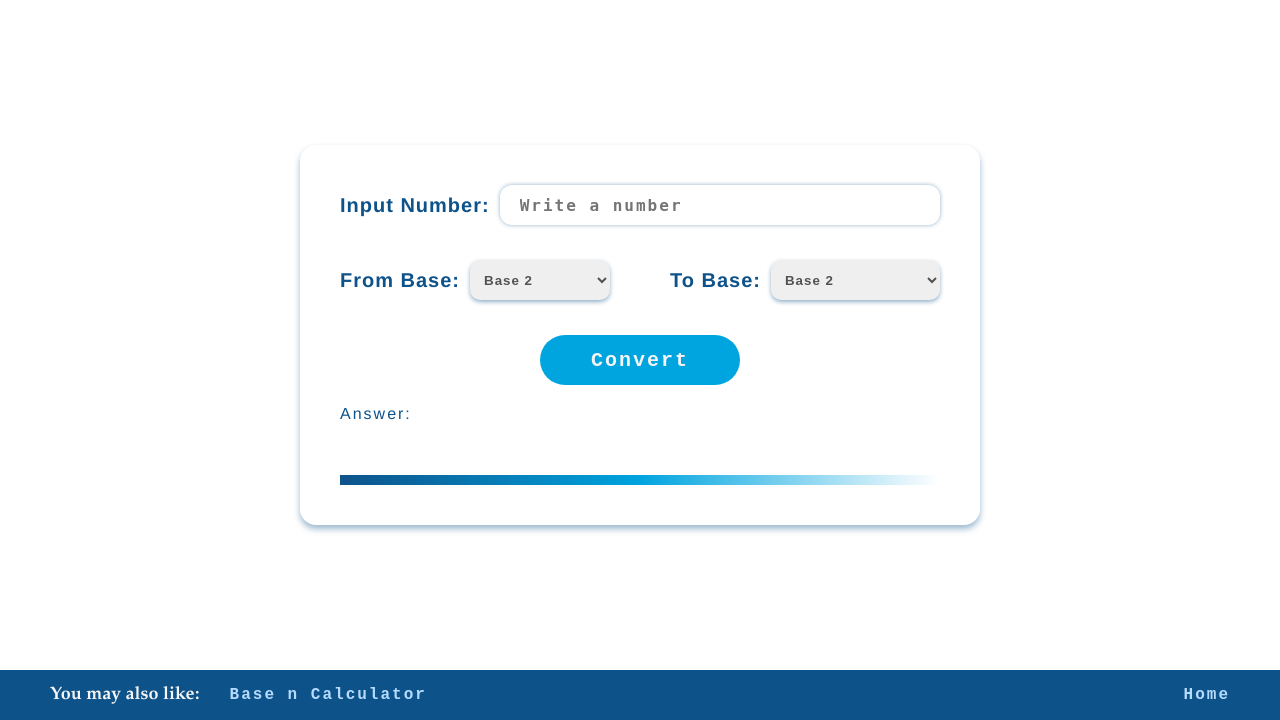
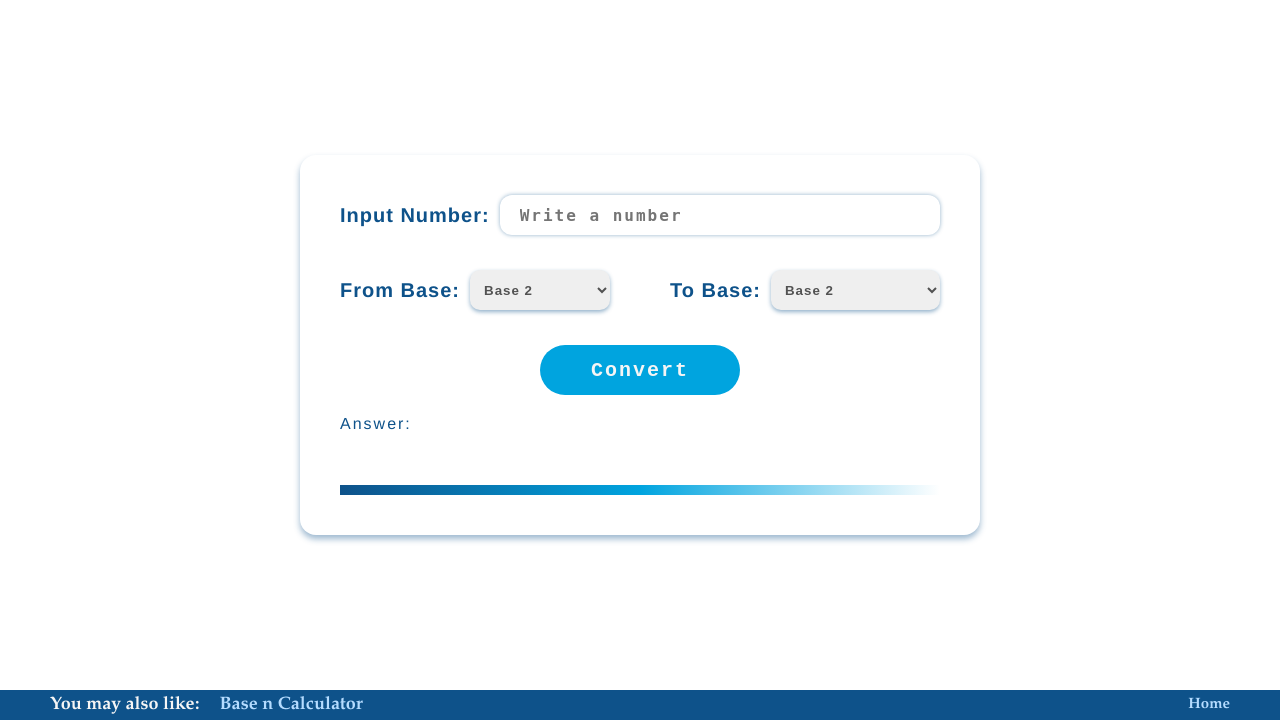
Before and after one commit to SusmoyDas98/Base-N-Calculator-and-Converter, a Flask app: page /converter in a window 1280 px wide; the page is wider, and only the part inside the window is pictured. Shown: the part 80-800 px from the top of that part. Run offline with Flask 3, Linux system fonts and the light colour scheme; some libraries are stand-ins or nearby versions.

Commit message:
Update converter.html

```diff
--- a/templates/converter.html
+++ b/templates/converter.html
@@ -58,11 +58,10 @@
     </div>
     <div class="footer">
             <div class = "footer_box">
-                <p>You may also like:</p> <button id = "button_clicked_calculator" class = 'link'>{{ params["to_calculator_button"] }}</button>
-
+                <p>You may also like: <a href="/calculator" class="link" target="_blank">Base n Calculator</a></p>
 
             </div>
-            <div id="home" ><button id = "to_home" class = 'link'>{{ params["Home_button"] }}</button></div>
+            <div id="home" ><a href="/" class="link" >Home</a></div>
     </div>
 
 
```
